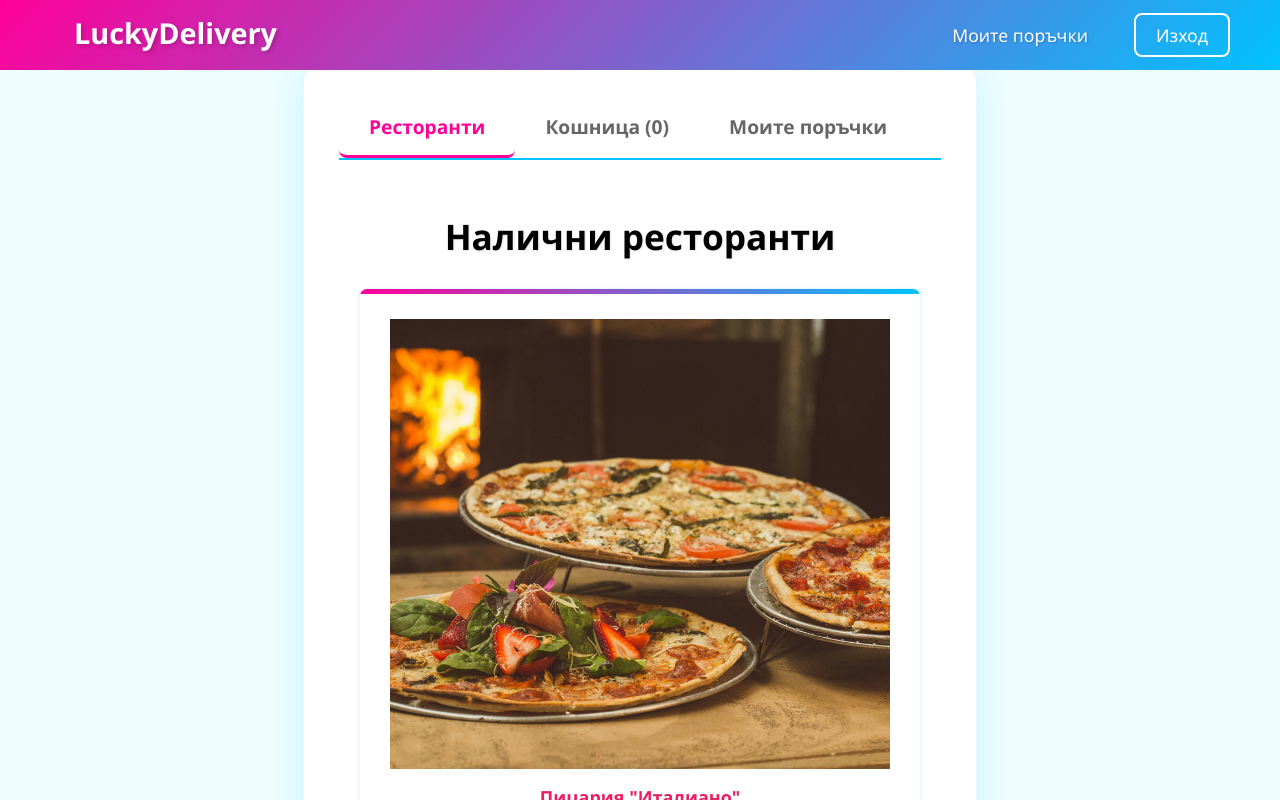
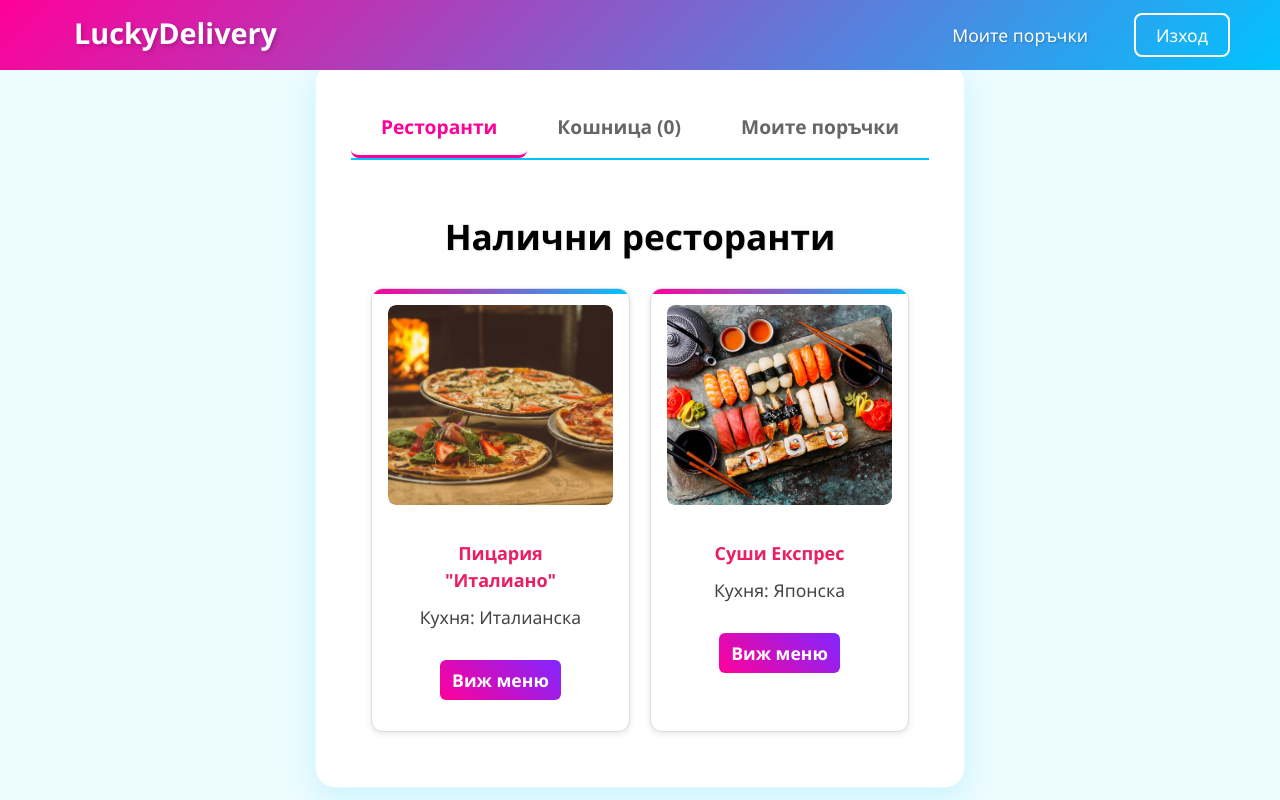
Before and after one commit to aneliqmechkarska27/LuckyDelivery_front-end, a React (Vite) app in the folder my-delivery-app/: page / in a window 1280 px wide. Both pictures are taken after typing "Sample", "Sample123" into the empty fields and a click on the button "Вход". Shown: the top 800 px of the page. Built offline with nearby package versions, Linux system fonts and the light colour scheme.

Commit message:
Добавих в cart/customer възможност за увеличаване/намаляване на продукт, което го има и като бутон в restaurantList/Customer, също оправих дизайна в index

```diff
--- a/my-delivery-app/src/components/customer/Cart.jsx
+++ b/my-delivery-app/src/components/customer/Cart.jsx
@@ -1,8 +1,15 @@
 import React from 'react';
 
-const Cart = ({ items, onRemove, onPlaceOrder }) => {
+const Cart = ({ items, onRemove, onPlaceOrder, onUpdateQuantity }) => {
   const calculateTotal = () => {
-    return items.reduce((sum, item) => sum + item.price, 0).toFixed(2);
+    return items.reduce((sum, item) => sum + (item.price * (item.quantity || 1)), 0).toFixed(2);
+  };
+
+  // Функция за управление на количеството
+  const handleQuantityChange = (itemId, newQuantity) => {
+    // Минималното количество е 1
+    const quantity = Math.max(1, newQuantity);
+    onUpdateQuantity(itemId, quantity);
   };
 
   return (
@@ -18,10 +25,30 @@ const Cart = ({ items, onRemove, onPlaceOrder }) => {
               <div key={item.id} className="cart-item">
                 <div className="item-info">
                   <h3>{item.name}</h3>
-
+                  <div className="quantity-selector">
+                    <button
+                      className="quantity-btn"
+                      onClick={() => handleQuantityChange(item.id, (item.quantity || 1) - 1)}
+                    >
+                      -
+                    </button>
+                    <input
+                      type="number"
+                      min="1"
+                      value={item.quantity || 1}
+                      onChange={(e) => handleQuantityChange(item.id, parseInt(e.target.value) || 1)}
+                      className="quantity-input"
+                    />
+                    <button
+                      className="quantity-btn"
+                      onClick={() => handleQuantityChange(item.id, (item.quantity || 1) + 1)}
+                    >
+                      +
+                    </button>
+                  </div>
                 </div>
                 <div className="item-price">
-                  {item.price.toFixed(2)} лв.
+                  {item.price.toFixed(2)} лв. × {item.quantity || 1} = {(item.price * (item.quantity || 1)).toFixed(2)} лв.
                 </div>
                 <button
                   className="remove-button"
--- a/my-delivery-app/src/components/customer/RestaurantList.jsx
+++ b/my-delivery-app/src/components/customer/RestaurantList.jsx
@@ -10,6 +10,7 @@ import unagiImg from "../../assets/restaurants/unagi.jpg";
 
 const RestaurantList = ({ onAddToCart }) => {
   const [selectedRestaurant, setSelectedRestaurant] = useState(null);
+  const [quantities, setQuantities] = useState({});
 
   const restaurants = [
     {
@@ -72,24 +73,80 @@ const RestaurantList = ({ onAddToCart }) => {
     },
   ];
 
+  const handleQuantityChange = (productId, value) => {
+    setQuantities(prev => ({
+      ...prev,
+      [productId]: Math.max(1, parseInt(value) || 1)
+    }));
+  };
+
+  const addToCartWithQuantity = (product) => {
+    const quantity = quantities[product.id] || 1;
+    onAddToCart({
+      ...product,
+      restaurantId: selectedRestaurant.id,
+      quantity
+    });
+  };
+
   return (
     <div className="restaurant-container">
       {!selectedRestaurant ? (
         <>
           <h2>Налични ресторанти</h2>
-          <div className="restaurant-list">
+          <div className="restaurant-list" style={{
+        display: "grid",
+        gridTemplateColumns: "repeat(auto-fit, minmax(250px, 1fr))",
+        gap: "20px",
+        marginTop: "20px"
+      }}>
         {restaurants.map((restaurant) => (
-              <div key={restaurant.id} className="restaurant-card">
-                <div className="restaurant-image">
-                  <img src={restaurant.image} alt={restaurant.name} />
+          <div
+            key={restaurant.id}
+            className="restaurant-card"
+            style={{
+              border: "1px solid #ddd",
+              borderRadius: "12px",
+              overflow: "hidden",
+              background: "white",
+              boxShadow: "0 2px 6px rgba(0,0,0,0.1)",
+              padding: "16px",
+              transition: "transform 0.2s ease",
+              cursor: "pointer",
+              position: "relative",
+              overflow: "hidden"
+            }}
+          >
+            <div className="restaurant-image" style={{
+              width: "100%",
+              height: "200px",  // Задаваме еднаква височина на всички изображения
+              position: "relative",
+            }}>
+              <img
+                src={restaurant.image}
+                alt={restaurant.name}
+                style={{
+                  width: "100%",
+                  height: "100%",  // Същата височина за всички изображения
+                  objectFit: "cover",  // Покрива целия контейнер без да изкривява пропорциите
+                  borderRadius: "8px"
+                }}
+              />
             </div>
             <div className="restaurant-info">
               <h3>{restaurant.name}</h3>
               <p>Кухня: {restaurant.cuisine}</p>
-
               <button
                 className="view-menu-btn"
                 onClick={() => setSelectedRestaurant(restaurant)}
+                style={{
+                  marginTop: "10px",
+                  padding: "8px 12px",
+                  backgroundColor: "#4CAF50",
+                  color: "white",
+                  border: "none",
+                  borderRadius: "6px"
+                }}
               >
                 Виж меню
               </button>
@@ -103,6 +160,16 @@ const RestaurantList = ({ onAddToCart }) => {
           <button
             className="back-button"
             onClick={() => setSelectedRestaurant(null)}
+            style={{
+              marginBottom: "20px",
+              padding: "8px 16px",
+              backgroundColor: "transparent",
+              border: "none",
+              color: "#00c3ff",
+              fontSize: "1.2rem",
+              cursor: "pointer",
+              fontWeight: "600"
+            }}
           >
             &larr; Назад към ресторантите
           </button>
@@ -112,31 +179,85 @@ const RestaurantList = ({ onAddToCart }) => {
               src={selectedRestaurant.image}
               alt={selectedRestaurant.name}
               className="restaurant-header-image"
+              style={{
+                width: "100%",
+                height: "250px",
+                objectFit: "cover",
+                borderRadius: "8px"
+              }}
             />
             <h2>{selectedRestaurant.name}</h2>
             <p>Кухня: {selectedRestaurant.cuisine}</p>
           </div>
+
           <div className="products-list">
             {selectedRestaurant.products.map((product) => (
-              <div key={product.id} className="product-card">
+              <div key={product.id} className="product-card" style={{
+                background: "white",
+                padding: "25px",
+                borderRadius: "20px",
+                boxShadow: "0 10px 20px rgba(0, 0, 0, 0.05)",
+                border: "1px solid rgba(0, 195, 255, 0.1)",
+                transition: "all 0.4s",
+                display: "flex",
+                flexDirection: "column",
+                height: "100%",
+                position: "relative",
+                overflow: "hidden"
+              }}>
                 <img
                   src={product.image}
                   alt={product.name}
                   className="product-image"
+                  style={{
+                    width: "100%",
+                    height: "200px",
+                    objectFit: "cover",
+                    borderRadius: "8px"
+                  }}
                 />
                 <h3>{product.name}</h3>
                 <p>{product.description}</p>
                 <p className="price">{product.price.toFixed(2)} лв.</p>
+                <div className="product-actions">
+                  <div className="quantity-selector">
                     <button
-                  onClick={() =>
-                    onAddToCart({
-                      ...product,
-                      restaurantId: selectedRestaurant.id,
-                    })
-                  }
+                      className="quantity-btn"
+                      onClick={() => handleQuantityChange(product.id, (quantities[product.id] || 1) - 1)}
+                    >
+                      -
+                    </button>
+                    <input
+                      type="number"
+                      min="1"
+                      value={quantities[product.id] || 1}
+                      onChange={(e) => handleQuantityChange(product.id, e.target.value)}
+                      className="quantity-input"
+                    />
+                    <button
+                      className="quantity-btn"
+                      onClick={() => handleQuantityChange(product.id, (quantities[product.id] || 1) + 1)}
+                    >
+                      +
+                    </button>
+                  </div>
+                  <button
+                    className="add-to-cart-btn"
+                    onClick={() => addToCartWithQuantity(product)}
+                    style={{
+                      padding: "12px 24px",
+                      backgroundColor: "#00c3ff",
+                      color: "white",
+                      border: "none",
+                      borderRadius: "10px",
+                      cursor: "pointer",
+                      marginTop: "auto",
+                      fontWeight: "600"
+                    }}
                   >
                     Добави в кошницата
                   </button>
+                </div>
               </div>
             ))}
           </div>
--- a/my-delivery-app/src/index.css
+++ b/my-delivery-app/src/index.css
@@ -114,10 +114,10 @@ h2 {
   justify-content: space-between;
   align-items: center;
   height: 70px;
-  position: fixed; /* Това ще я фиксира на върха на страницата */
+  position: fixed;
   top: 0;
   left: 0;
-  right: 0; /* Това ще осигури, че .navbar ще заема 100% от ширината */
+  right: 0;
   z-index: 1000;
 
 }
@@ -278,7 +278,82 @@ h2 {
   display: grid;
   grid-template-columns: repeat(3, 1fr);
   gap: 30px;
+
 }
+
+/* Картата на ресторанта */
+.restaurant-card {
+  background: white;
+  padding: 20px;
+  border-radius: 12px;
+  box-shadow: 0 10px 20px rgba(0, 0, 0, 0.1);
+  cursor: pointer;
+  transition: all 0.4s;
+  border: 1px solid rgba(0, 195, 255, 0.1);
+  position: relative;
+  overflow: hidden;
+  display: flex;
+  flex-direction: column;
+}
+
+.restaurant-card:hover {
+  transform: translateY(-10px);
+  box-shadow: 0 15px 30px rgba(255, 0, 153, 0.2);
+}
+
+/* Стилизация на изображението */
+.restaurant-image {
+  width: 100%;
+  height: 250px; /* Височината на изображението */
+  overflow: hidden;
+  border-radius: 8px;
+}
+
+.restaurant-image img {
+  width: 100%;
+  height: 100%;
+  object-fit: cover; /* Страхотно решение за запълване на контейнера */
+  transition: transform 0.3s ease-in-out;
+}
+
+/* При hover ефекта увеличаваме изображението малко */
+.restaurant-card:hover .restaurant-image img {
+  transform: scale(1.05);
+}
+
+/* Стилове за текстовете в картата на ресторанта */
+.restaurant-card h3 {
+  margin-top: 20px;
+  color: #ff0099;
+  font-size: 1.5rem;
+}
+
+.restaurant-card p {
+  font-size: 1.1rem;
+  color: #444;
+  margin-bottom: 20px;
+}
+
+/* Стилове за бутона за гледане на менюто */
+.restaurant-card button {
+  background-image: linear-gradient(45deg, #ff0099, #8026ff);
+  color: white;
+  border: none;
+  padding: 12px 24px;
+  border-radius: 10px;
+  cursor: pointer;
+  margin-top: auto;
+  transition: all 0.3s;
+  font-weight: 600;
+  font-size: 1.1rem;
+}
+
+.restaurant-card button:hover {
+  transform: translateY(-3px);
+  box-shadow: 0 5px 15px rgba(255, 0, 153, 0.4);
+}
+
+
 
 @media (max-width: 1200px) {
   .restaurants-grid {
@@ -456,6 +531,65 @@ h2 {
   box-shadow: 0 5px 15px rgba(0, 195, 255, 0.4);
 }
 
+/* Нови стилове за количество */
+.product-actions {
+  display: flex;
+  align-items: center;
+  gap: 10px;
+  margin-top: 10px;
+  margin-top: auto;
+}
+
+.quantity-selector {
+  display: flex;
+  align-items: center;
+  border: 1px solid rgba(0, 195, 255, 0.3);
+  border-radius: 10px;
+  overflow: hidden;
+  background: white;
+}
+
+.quantity-btn {
+  width: 30px;
+  height: 30px;
+  background-color: #f8f8f8;
+  border: none;
+  cursor: pointer;
+  font-size: 16px;
+  display: flex;
+  align-items: center;
+  justify-content: center;
+  transition: all 0.3s;
+}
+
+.quantity-btn:hover {
+  background-color: #e0e0e0;
+}
+
+.quantity-input {
+  width: 40px;
+  text-align: center;
+  border: none;
+  border-left: 1px solid rgba(0, 195, 255, 0.2);
+  border-right: 1px solid rgba(0, 195, 255, 0.2);
+  background: white;
+  font-size: 1rem;
+  padding: 5px 0;
+}
+
+.quantity-input::-webkit-inner-spin-button,
+.quantity-input::-webkit-outer-spin-button {
+  -webkit-appearance: none;
+  margin: 0;
+}
+
+/* Обновен стил за бутона в product-card, за да работи с flex layout */
+.product-card .add-to-cart-btn {
+  flex: 1;
+  margin-top: 0;
+  width: auto;
+}
+
 /* Кошница */
 .cart-items {
   margin-bottom: 30px;
@@ -543,6 +677,69 @@ h2 {
   transform: translateY(-3px);
   box-shadow: 0 10px 20px rgba(0, 255, 204, 0.3);
 }
+
+/* Стилове за контрола за количество в кошницата */
+.cart .quantity-selector {
+  display: flex;
+  align-items: center;
+  border: 1px solid rgba(0, 195, 255, 0.3);
+  border-radius: 8px;
+  overflow: hidden;
+  background: white;
+  margin-top: 5px;
+}
+
+.cart .quantity-btn {
+  width: 25px;
+  height: 25px;
+  background-color: #f8f8f8;
+  border: none;
+  cursor: pointer;
+  font-size: 14px;
+  display: flex;
+  align-items: center;
+  justify-content: center;
+  transition: all 0.3s;
+}
+
+.cart .quantity-btn:hover {
+  background-color: #e0e0e0;
+}
+
+.cart .quantity-input {
+  width: 35px;
+  text-align: center;
+  border: none;
+  border-left: 1px solid rgba(0, 195, 255, 0.2);
+  border-right: 1px solid rgba(0, 195, 255, 0.2);
+  background: white;
+  font-size: 0.9rem;
+  padding: 4px 0;
+}
+
+.cart .quantity-input::-webkit-inner-spin-button,
+.cart .quantity-input::-webkit-outer-spin-button {
+  -webkit-appearance: none;
+  margin: 0;
+}
+
+/* Обновени стилове за елементите в кошницата */
+.cart-item {
+  display: flex;
+  align-items: center;
+  padding: 10px;
+  border-bottom: 1px solid #eee;
+}
+
+.item-info {
+  flex: 1;
+}
+
+.item-price {
+  margin: 0 15px;
+  white-space: nowrap;
+}
+
 
 /* История на поръчките */
 .orders-list, .orders-container {
@@ -662,6 +859,17 @@ h2 {
   margin-bottom: 25px;
   transition: all 0.3s;
   border: 1px solid rgba(0, 195, 255, 0.1);
+
+
+}
+.products-list {
+  display: flex;
+  flex-wrap: wrap;
+  gap: 20px;
+  justify-content: flex-start;
+  width: 100%;
+  box-sizing: border-box;
+
 }
 
 .restaurant-item:hover, .product-item:hover {
@@ -881,6 +1089,7 @@ h2 {
     grid-template-columns: repeat(5, 1fr); /* 5 колони при много големи екрани */
   }
 
+
   .orders-list, .orders-container {
     grid-template-columns: repeat(4, 1fr); /* 4 колони при много големи екрани */
   }
```
Lines whose indentation alone changed are shown as unchanged.
